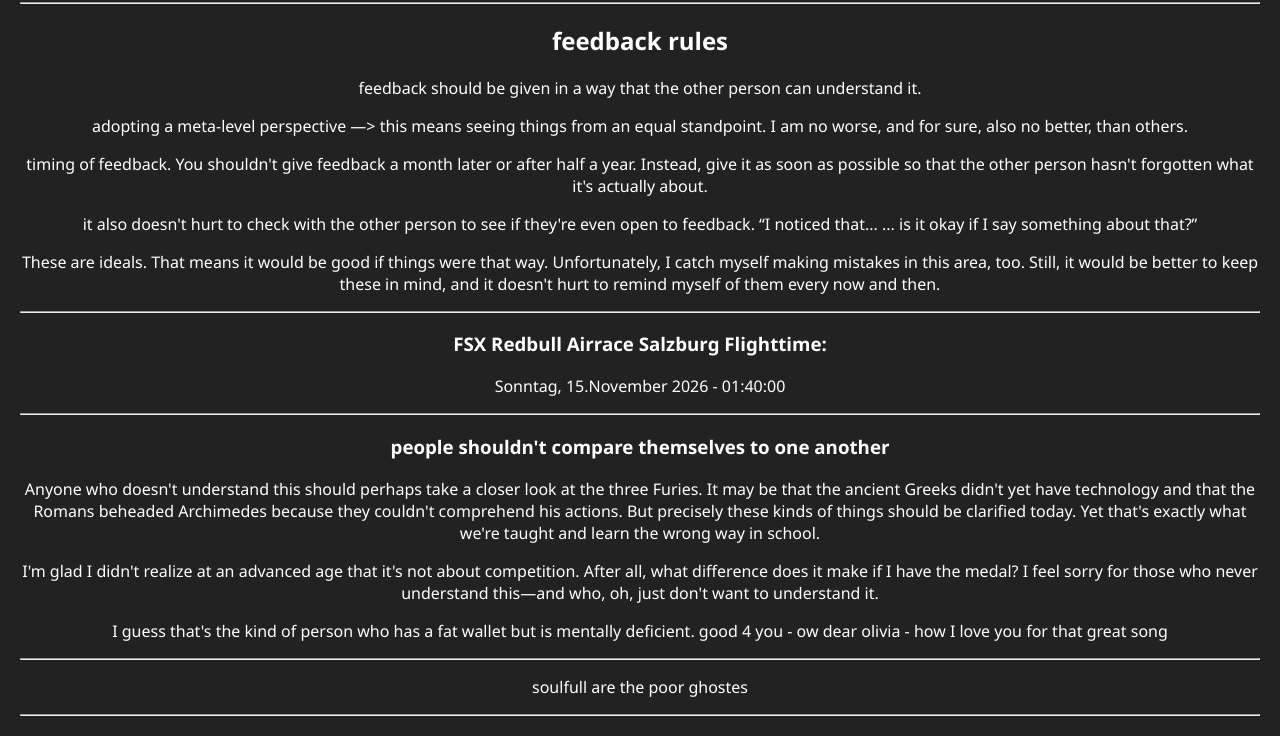
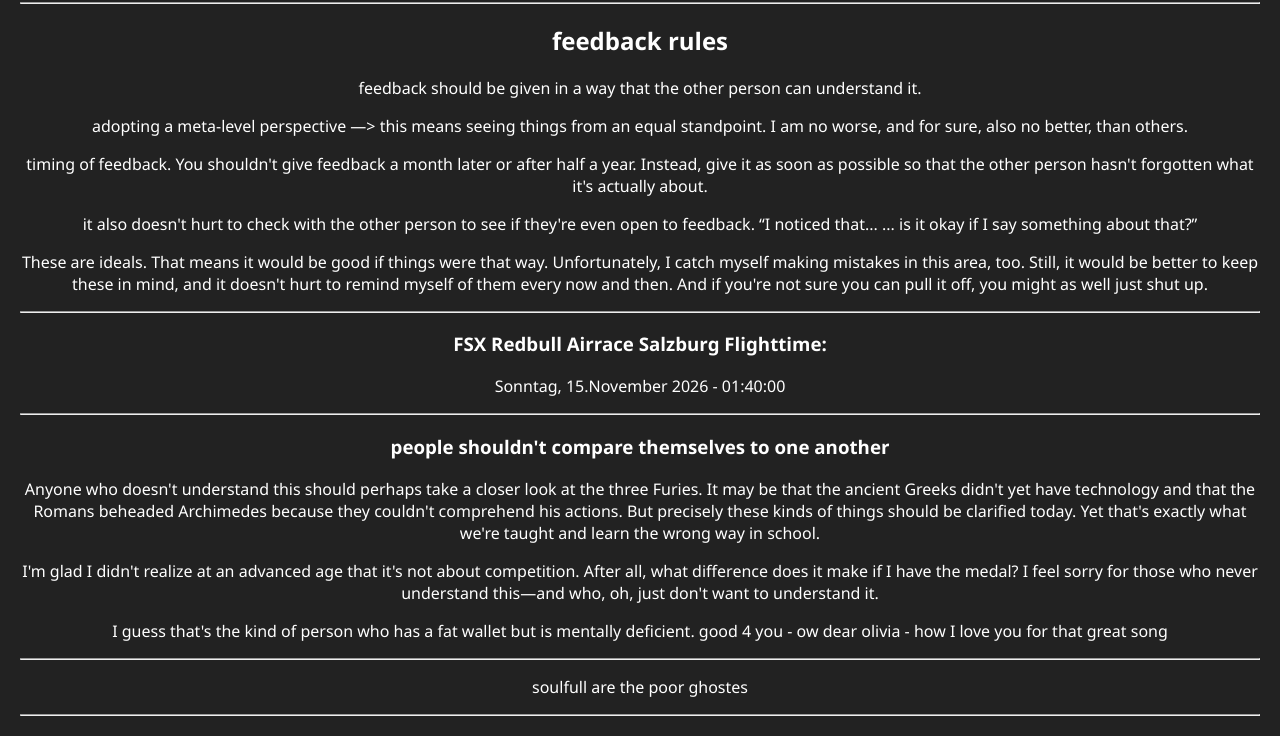
Before and after one commit to seimischleimi/seimischleimi.github.io, a plain HTML site: page index.html in a window 1280 px wide. Shown: the part 84-820 px from the top of the page. Drawn offline with Linux system fonts and the light colour scheme.

Commit message:
Enhance feedback section in index.html
Expanded on the ideals of providing feedback and included a cautionary note about speaking up if unsure.

```diff
--- a/index.html
+++ b/index.html
@@ -32,7 +32,7 @@
 <p>
 <p>it also doesn't hurt to check with the other person to see if they're even open to feedback. “I noticed that...   ... is it okay if I say something about that?”</p>
 <p>
-<p> These are ideals. That means it would be good if things were that way. Unfortunately, I catch myself making mistakes in this area, too. Still, it would be better to keep these in mind, and it doesn't hurt to remind myself of them every now and then. <p>
+<p> These are ideals. That means it would be good if things were that way. Unfortunately, I catch myself making mistakes in this area, too. Still, it would be better to keep these in mind, and it doesn't hurt to remind myself of them every now and then. And if you're not sure you can pull it off, you might as well just shut up. <p>
 <hr>
 <h3>FSX Redbull Airrace Salzburg Flighttime:</h3>
 <p>Sonntag, 15.November 2026 - 01:40:00</p>
```
